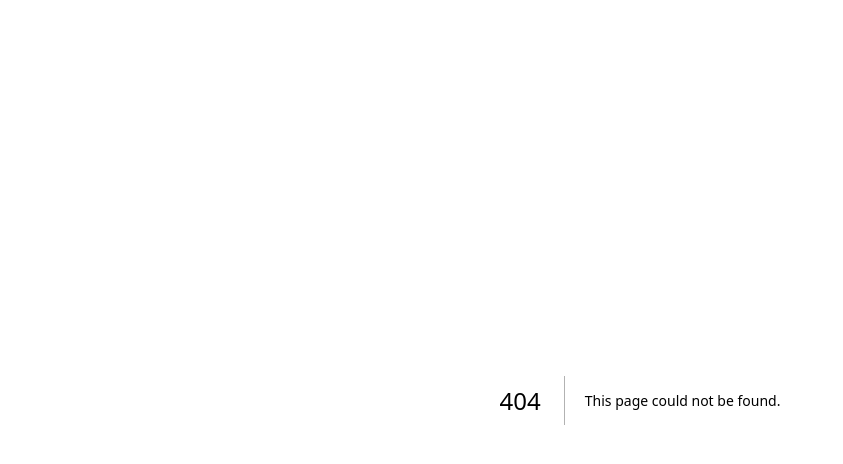
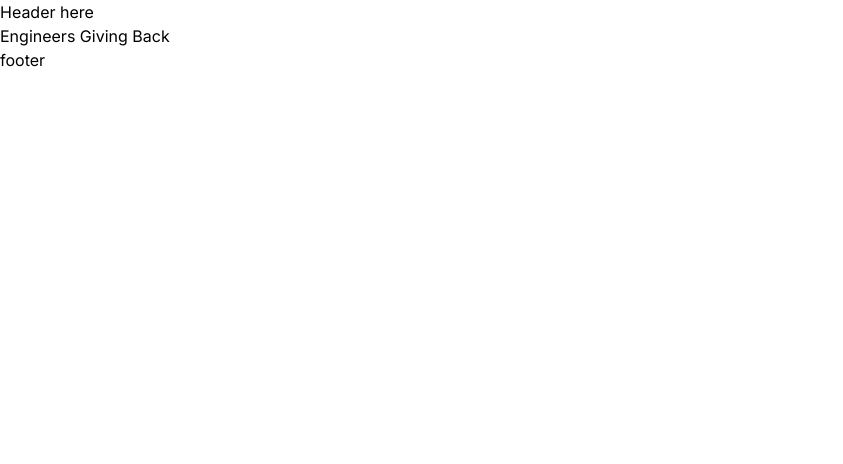
Before and after one commit to munaashe/zimeng, a Next.js app: page /egb in a window 1280 px wide. Before the commit this address had no page. Shown: the top 464 px of the page, without its empty margins (0-843 px from the left). Built offline with nearby package versions, Linux system fonts and the light colour scheme.

Commit message:
set up routes structure and layout

```diff
--- /dev/null
+++ b/app/egb/page.tsx
@@ -0,0 +1,11 @@
+import React from 'react'
+
+const EngineersGivingBack = () => {
+    return (
+        <div>
+            Engineers Giving Back
+        </div>
+    )
+}
+
+export default EngineersGivingBack
--- /dev/null
+++ b/app/employment/page.tsx
@@ -0,0 +1,11 @@
+import React from 'react'
+
+const Employment = () => {
+  return (
+    <div>
+      Emplotment/ Internships etc
+    </div>
+  )
+}
+
+export default Employment
--- /dev/null
+++ b/app/events/page.tsx
@@ -0,0 +1,11 @@
+import React from 'react'
+
+const Events = () => {
+    return (
+        <div>
+            Events Page
+        </div>
+    )
+}
+
+export default Events
--- a/app/layout.tsx
+++ b/app/layout.tsx
@@ -1,6 +1,7 @@
 import "./globals.css";
 import { Inter } from "next/font/google";
 import { CMS_NAME } from "@/lib/constants";
+import Providers from "@/providers";
 
 export const metadata = {
   title: `Next.js and ${CMS_NAME} Example`,
@@ -22,7 +23,11 @@ export default function RootLayout({
     <html lang="en" className={inter.variable}>
       <body>
         <section className="min-h-screen">
-          <main>{children}</main>
+          <main>
+            <Providers>
+              {children}
+            </Providers>
+          </main>
         </section>
       </body>
     </html>
--- /dev/null
+++ b/app/tenders/page.tsx
@@ -0,0 +1,11 @@
+import React from 'react'
+
+const Tenders = () => {
+    return (
+        <div>
+            Tenders
+        </div>
+    )
+}
+
+export default Tenders
--- /dev/null
+++ b/components/footer/footer.tsx
@@ -0,0 +1,11 @@
+import React from 'react'
+
+const Footer = () => {
+    return (
+        <div>
+            footer
+        </div>
+    )
+}
+
+export default Footer
--- /dev/null
+++ b/components/footer/index.ts
@@ -0,0 +1,3 @@
+import Footer from "./footer";
+
+export default Footer
--- /dev/null
+++ b/components/header/header.tsx
@@ -0,0 +1,11 @@
+import React from 'react'
+
+const Header = () => {
+    return (
+        <div>
+            Header here
+        </div>
+    )
+}
+
+export default Header
--- /dev/null
+++ b/components/header/index.ts
@@ -0,0 +1,3 @@
+import Header from "./header";
+
+export default Header
--- /dev/null
+++ b/providers/index.tsx
@@ -0,0 +1,14 @@
+import React from "react";
+import LayoutProvider from "./layout-provider";
+
+export default function Providers({
+    children,
+}: {
+    children: React.ReactNode;
+}) {
+    return (
+        <LayoutProvider>
+            {children}
+        </LayoutProvider>
+    );
+}
--- /dev/null
+++ b/providers/layout-provider.tsx
@@ -0,0 +1,17 @@
+import Footer from "@/components/footer";
+import Header from "@/components/header";
+import React from "react";
+
+export default function LayoutProvider({
+    children,
+}: {
+    children: React.ReactNode;
+}) {
+    return (
+        <main>
+            <Header />
+            {children}
+            <Footer />
+        </main>
+    );
+}
```
